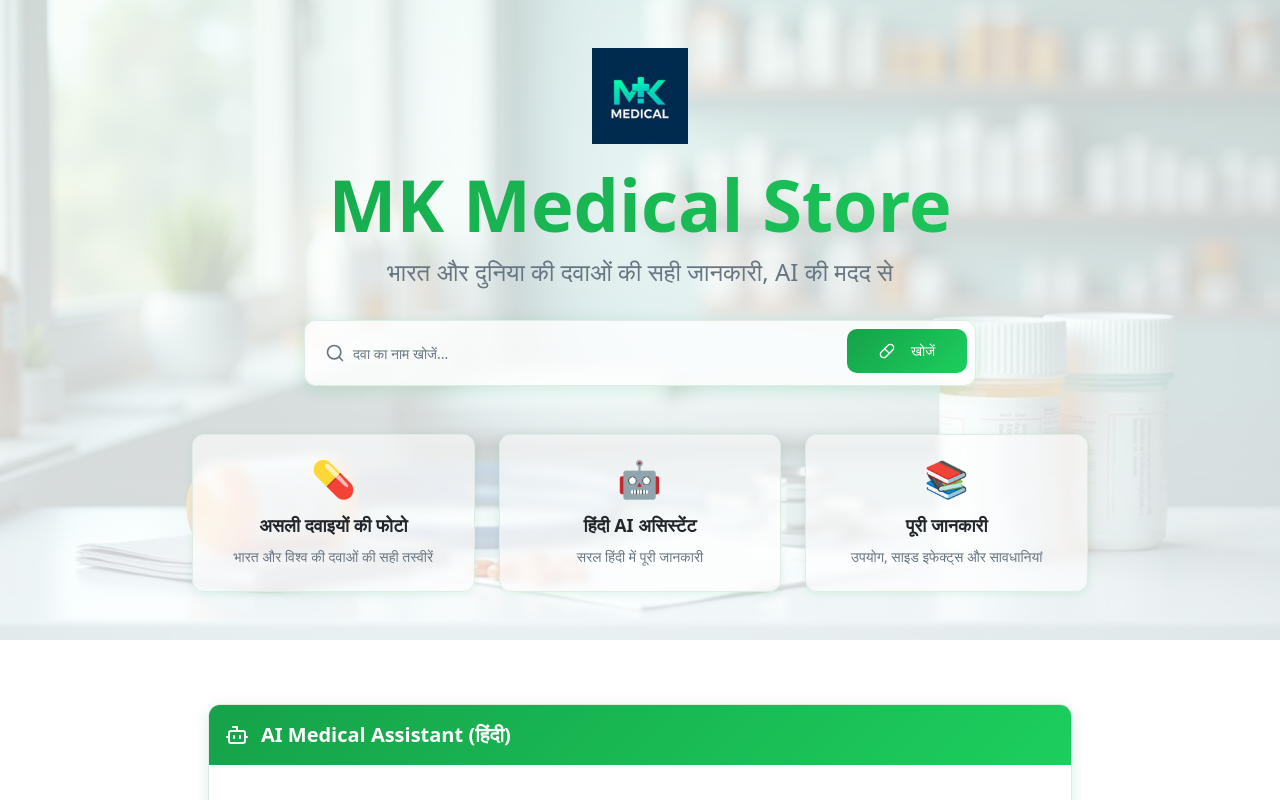
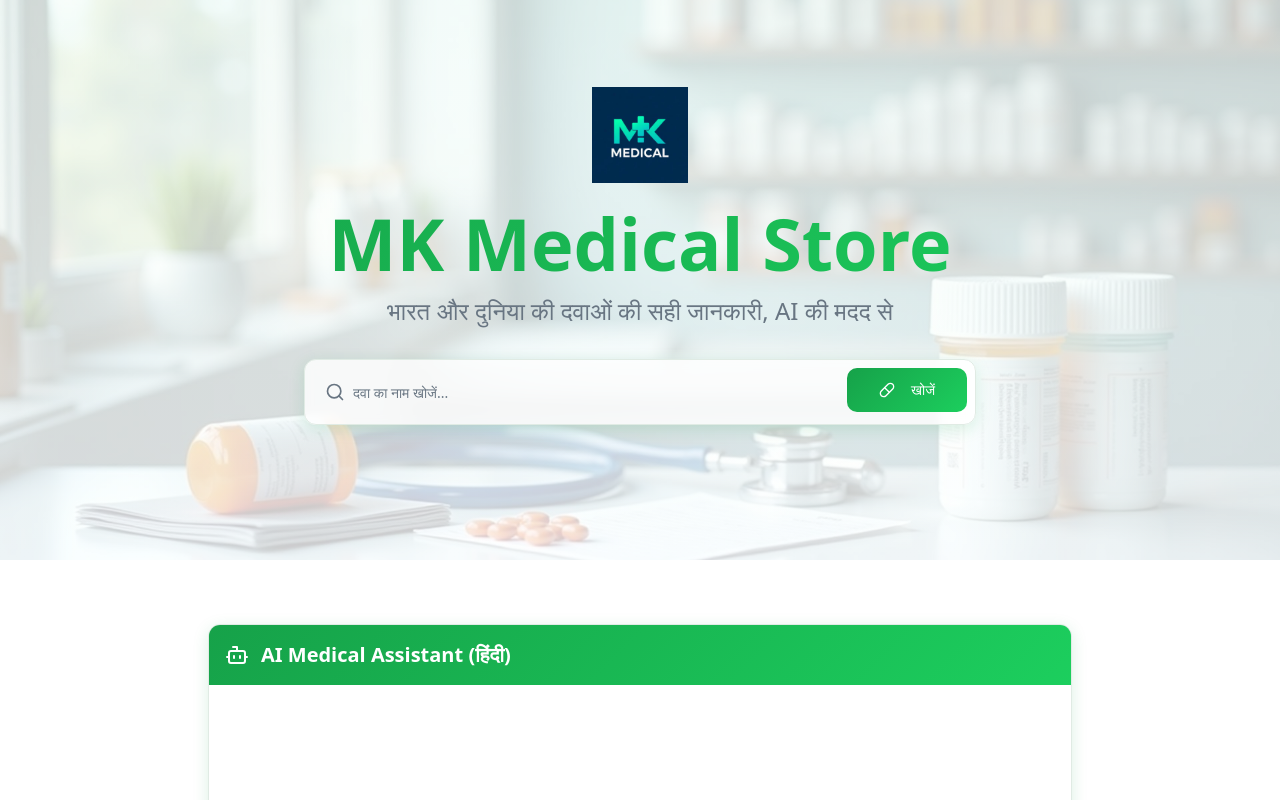
Before and after one commit to dearadhyapak/mkpharmacyai, a React (Vite) app: page / in a window 1280 px wide. Shown: the top 800 px of the page. Built offline with nearby package versions, Linux system fonts and the light colour scheme; the HTML template or start-up script is replaced by a standard one.

Commit message:
Remove hero feature cards and keep AI assistant
Remove the three hero cards (real medicine photos, Hindi AI assistant info, complete information) from the Hero section and retain only the AI medical assistant functionality. This simplifies the home view to focus on the AI chat feature.

```diff
--- a/src/components/Hero.tsx
+++ b/src/components/Hero.tsx
@@ -76,25 +76,6 @@ const Hero = ({ onSearch }: HeroProps) => {
           </div>
         </div>
 
-        <div className="grid grid-cols-1 md:grid-cols-3 gap-6 max-w-4xl mx-auto animate-in fade-in slide-in-from-bottom duration-700 delay-500">
-          <div className="p-6 bg-card/60 backdrop-blur-sm rounded-xl shadow-soft border border-border hover:shadow-medium transition-all duration-300">
-            <div className="text-4xl mb-3">💊</div>
-            <h3 className="text-lg font-semibold mb-2">असली दवाइयों की फोटो</h3>
-            <p className="text-sm text-muted-foreground">भारत और विश्व की दवाओं की सही तस्वीरें</p>
-          </div>
-
-          <div className="p-6 bg-card/60 backdrop-blur-sm rounded-xl shadow-soft border border-border hover:shadow-medium transition-all duration-300">
-            <div className="text-4xl mb-3">🤖</div>
-            <h3 className="text-lg font-semibold mb-2">हिंदी AI असिस्टेंट</h3>
-            <p className="text-sm text-muted-foreground">सरल हिंदी में पूरी जानकारी</p>
-          </div>
-
-          <div className="p-6 bg-card/60 backdrop-blur-sm rounded-xl shadow-soft border border-border hover:shadow-medium transition-all duration-300">
-            <div className="text-4xl mb-3">📚</div>
-            <h3 className="text-lg font-semibold mb-2">पूरी जानकारी</h3>
-            <p className="text-sm text-muted-foreground">उपयोग, साइड इफेक्ट्स और सावधानियां</p>
-          </div>
-        </div>
       </div>
     </div>
   );
```
